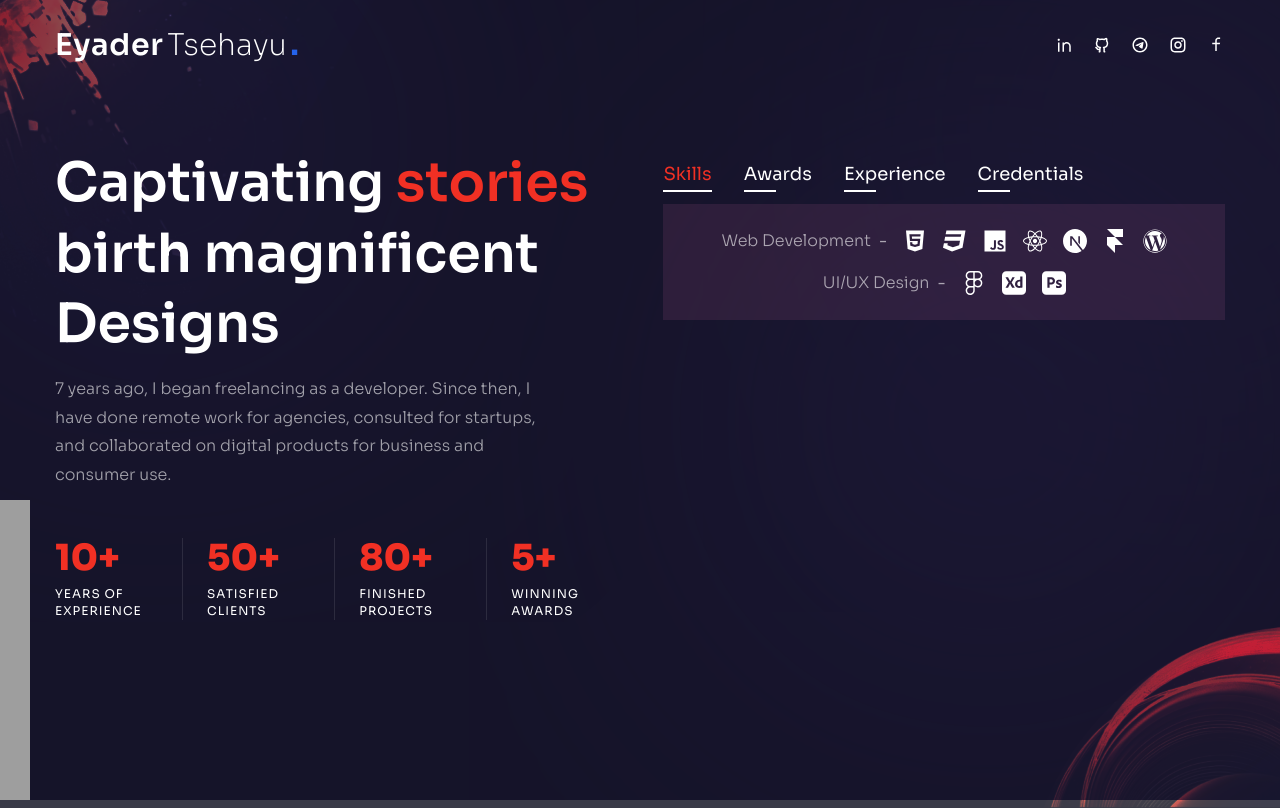
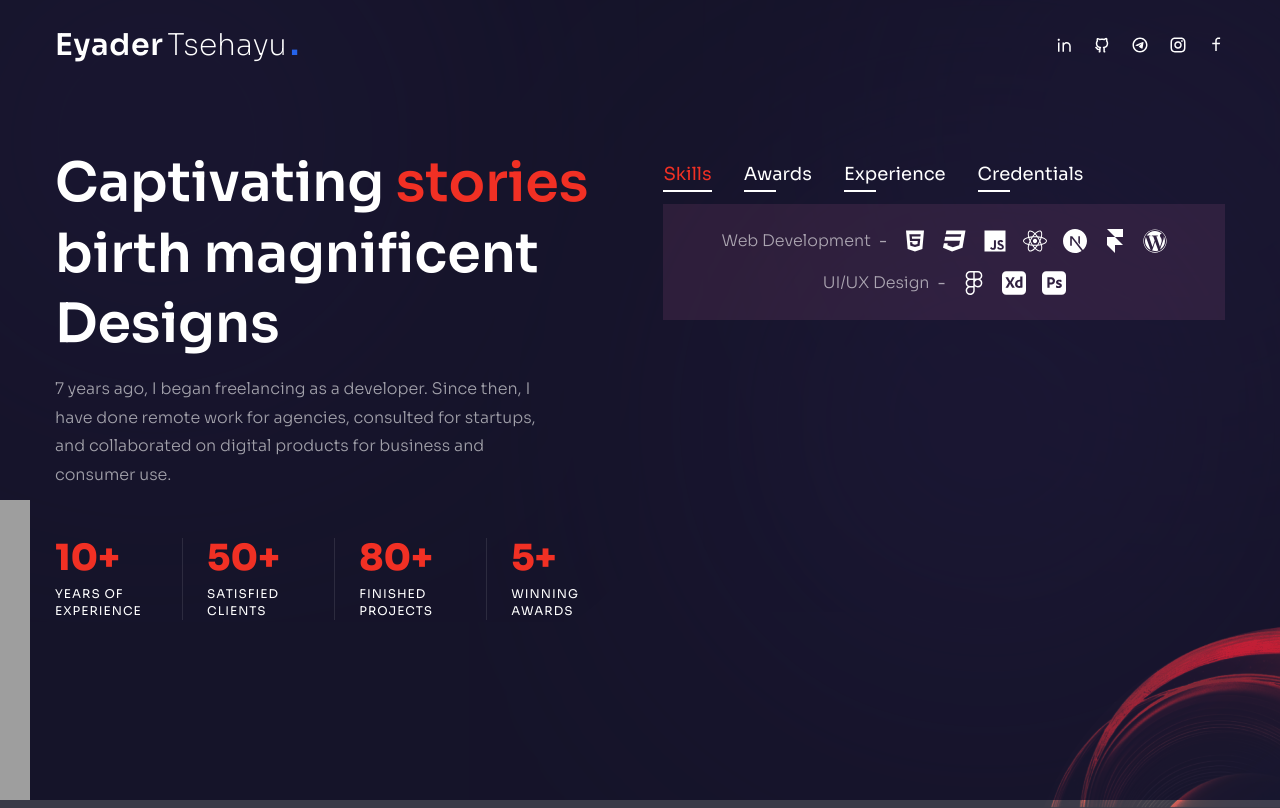
Before and after one commit to EyaderTsehayu/EyaderTsehayu-portfolio, a Next.js app: page /about in a window 1280 px wide. Shown: the top 808 px of the page. Built offline with nearby package versions, Linux system fonts and the light colour scheme; grey boxes are pictures that could not be loaded.

Commit message:
remove top image from the layout

```diff
--- a/app/layout.js
+++ b/app/layout.js
@@ -2,7 +2,7 @@ import { Sora } from "next/font/google";
 import "./globals.css";
 import Nav from "@/components/Nav";
 import Header from "@/components/Header";
-import TopLeftImg from "@/components/TopLeftImg";
+
 import Transition from "@/components/Transition";
 
 const sora = Sora({
@@ -23,7 +23,6 @@ export default function RootLayout({ children }) {
         className={`page bg-site text-white bg-cover bg-no-repeat ${sora.variable} font-sora relative`}
       >
         {" "}
-        <TopLeftImg />
         {/* <Nav /> */}
         <Header />
         {children}
```
